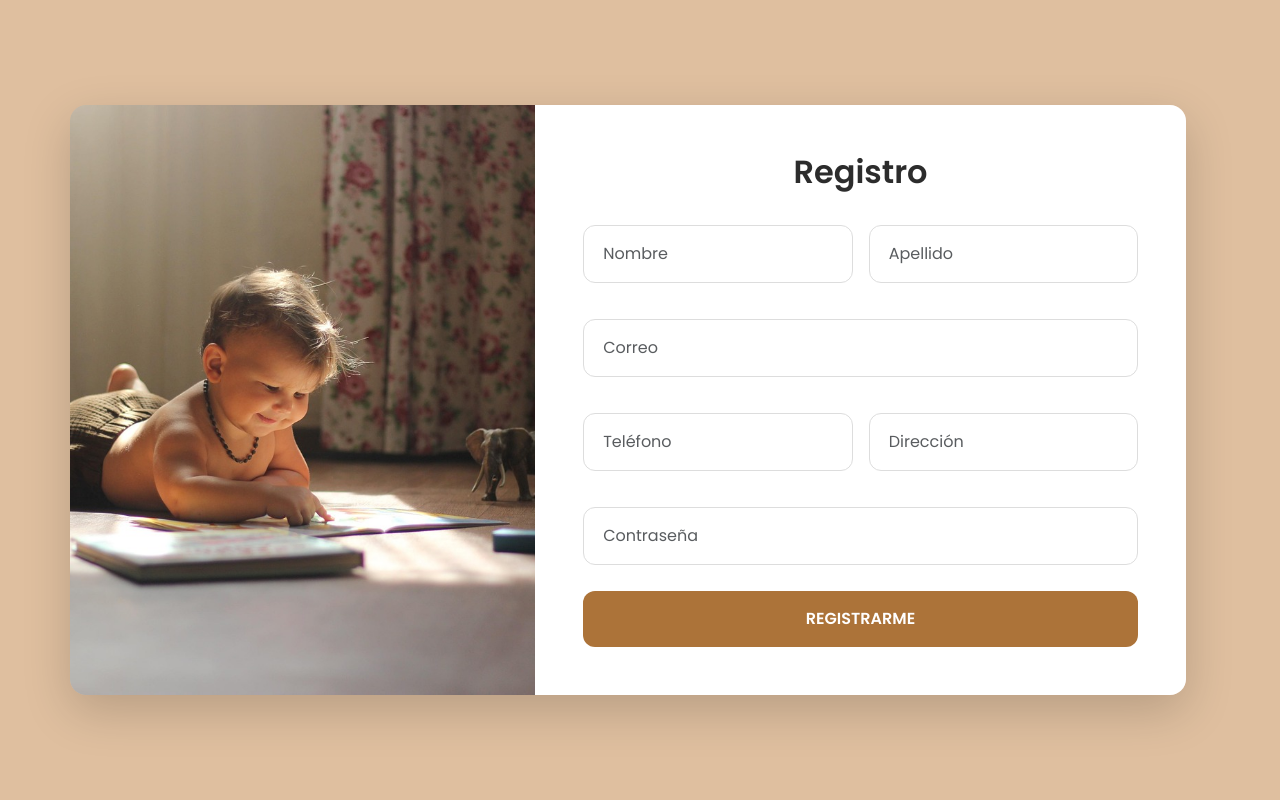
After one commit to Yisel-06/Arquitectura-de-Software, a PHP site: page /View/register.php in a window 1280 px wide. The commit adds this page. Run offline with PHP 8.4, Linux system fonts and the light colour scheme.

Commit message:
Actualización login y register, redirecionamiento urls

```diff
--- a/Donaciones/View/css/Registro.css
+++ b/Donaciones/View/css/Registro.css
@@ -1,42 +1,84 @@
+/* Fondo y tipografía */
+body {
+  margin: 0;
+  padding: 0;
+  background-color: #dfbf9f;
+  font-family: 'Poppins', sans-serif;
+  display: flex;
+  justify-content: center;
+  align-items: center;
+  min-height: 100vh;
+}
 
+/* Títulos */
 h2 {
   font-size: 2rem;
-    font-weight: normal;
+  font-weight: 600;
   color: #2c2c2c;
-    justify-content: center;
-  }
-body {
-    background-color: #dfbf9f;
-    font-family: 'Poppins', sans-serif;
+  margin-bottom: 20px;
+  text-align: center;
 }
 
+/* Inputs */
+input,
 .form-control {
-    border-radius: 12px;
-    padding: 0.9rem 1.2rem;
-    border: 1px solid #ddd;
+  width: 100%;
+  padding: 1rem 1.2rem !important;
+  margin: 10px 0;
+  border: 1px solid #ddd !important;
+  border-radius: 12px !important;
+  font-size: 1rem !important;
+  box-sizing: border-box;
+  background-color: #fff; /* el campo sigue blanco */
 }
+
+input:focus,
 .form-control:focus {
-    border-color: #5c2c2c;
-    box-shadow: 0 0 0 0.2rem rgba(92,44,44,0.15);
+  border-color: #ac7339 !important;
+  box-shadow: 0 0 0 0.2rem rgba(172,115,57,0.25) !important;
+  outline: none;
 }
+
+/* Botones */
+button,
 .btn-custom {
-    background-color: #5c2c2c;
+  width: 100%;
+  padding: 1rem;
+  background-color: #ac7339;
   color: #fff;
   font-weight: 600;
-    padding: 0.9rem;
+  border: none;
   border-radius: 12px;
+  cursor: pointer;
   transition: all 0.3s ease;
-    font-family: 'MoodyAdolescent';
+  font-size: 1rem;
 }
+
+button:hover,
 .btn-custom:hover {
   background-color: #7b3f3f;
 }
-  .shadow-card {
-    box-shadow: 0 10px 25px rgba(0,0,0,0.08);
-    border-radius: 16px;
-    overflow: hidden;
+
+/* Mensajes (ejemplo en login) */
+.message {
+  margin-top: 15px;
+  font-size: 14px;
+  text-align: center;
 }
+
+.message a {
+  color: #ac7339;
+  font-weight: bold;
+  text-decoration: none;
+}
+
+.message a:hover {
+  text-decoration: underline;
+}
+
+/* Imagen lateral (solo en registro) */
 .img-side {
   object-fit: cover;
   height: 100%;
+  border-radius: 16px;
 }
--- /dev/null
+++ b/Donaciones/View/register.php
@@ -0,0 +1,51 @@
+<!DOCTYPE html>
+<html lang="en">
+<head>
+    <head>
+    <meta charset="UTF-8">
+    <meta name="viewport" content="width=device-width, initial-scale=1.0">
+    <title>Registro</title>
+    <link href="https://cdn.jsdelivr.net/npm/bootstrap@5.3.2/dist/css/bootstrap.min.css" rel="stylesheet">
+    <link href="https://fonts.googleapis.com/css2?family=Poppins:wght@400;600&display=swap" rel="stylesheet">
+    <link rel="stylesheet" href="css/Registro.css">
+</head>
+    <body>
+        <div class="container d-flex min-vh-100 align-items-center">
+            <div class="row shadow-lg rounded-4 overflow-hidden w-100">
+                <div class="col-md-5 p-0">
+                    <div class="h-100 w-100">
+                        <img src="img/Nino.jpg" alt="Juguetes" class="img-fluid h-100 w-100 object-fit-cover">
+                    </div>
+                </div>
+                <div class="col-md-7 bg-white p-5">
+                    <h2 class="mb-4 fw-bold">Registro</h2>
+                    <form class="row g-3">
+                        <div class="col-md-6">
+                            <input type="text" class="form-control form-control-lg" placeholder="Nombre"/>
+                        </div>
+                        <div class="col-md-6">
+                            <input type="text" class="form-control form-control-lg" placeholder="Apellido"/>
+                        </div>
+                        <div class="col-md-12">
+                            <input type="email" class="form-control form-control-lg" placeholder="Correo"/>
+                        </div>
+                        <div class="col-md-6">
+                            <input type="number" class="form-control form-control-lg" placeholder="Teléfono"/>
+                        </div>
+                        <div class="col-md-6">
+                            <input type="text" class="form-control form-control-lg" placeholder="Dirección"/>
+                        </div>
+                        <div class="col-md-12">
+                            <input type="password" class="form-control form-control-lg" placeholder="Contraseña"/>
+                        </div>
+                        <div class="col-md-12 d-grid">
+                            <button class="btn btn-custom btn-lg">REGISTRARME</button>
+                        </div>
+                    </form>
+                </div>
+            </div>
+        </div>
+
+        <script src="https://cdn.jsdelivr.net/npm/bootstrap@5.3.7/dist/js/bootstrap.bundle.min.js" crossorigin="anonymous"></script>
+    </body>
+</html>
```
Also changed, not shown: Donaciones/View/css/Login.css (+51 -36 lines), Donaciones/View/login.php (renamed from Donaciones/View/login.html, +4 -4 lines), Donaciones/View/register.html (deleted, +0 -70 lines), Donaciones/index.php (+4 -16 lines), Donaciones/View/img/Nino.jpg (renamed from Donaciones/View/img/baby-5953965_1280.jpg), Donaciones/View/img/Osito.jpg (renamed from Donaciones/View/img/teddy-bear-3652051_960_720.jpg). Lines whose indentation alone changed are shown as unchanged.
